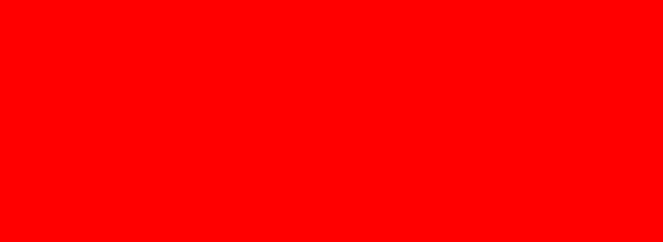
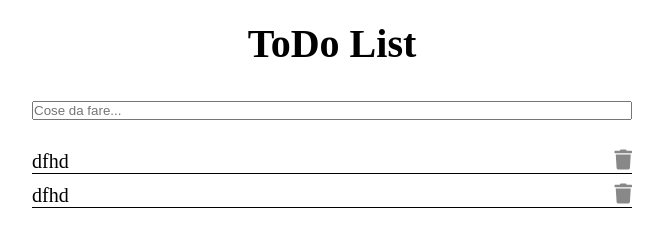
Before and after one commit to MarcoBagnasco/js-todo-clone, a plain HTML site: page index.html in a window 1280 px wide. Shown: the whole page, without its empty margins (308-971 px from the left). Drawn offline with nearby package versions, Linux system fonts and the light colour scheme.

Commit message:
add base style

```diff
--- a/css/style.css
+++ b/css/style.css
@@ -1,3 +1,44 @@
+/* GENERAL */
+*{
+    margin: 0;
+    padding: 0;
+    box-sizing: border-box;
+}
 body{
-    background-color: red; /* test */
+    padding: 20px;
+    font-size: 20px;
 }
+
+/* APP */
+.app{
+    max-width: 600px;
+    margin: 0 auto;
+}
+
+/* APP HEADER */
+.app-header{
+    text-align: center;
+    margin-bottom: 30px;
+}
+
+/* APP MAIN */
+/* Add input */
+.add{
+    width: 100%;
+    margin-bottom: 20px;
+}
+
+/* Todo List */
+.todo-list li{
+    display: flex;
+    justify-content: space-between;
+    margin: 10px 0;
+    border-bottom: 1px solid #000;
+}
+.todo-list li i{
+    color: #888;
+    cursor: pointer;
+}
+.todo-list li i:hover{
+    color: #000;
+}
--- a/index.html
+++ b/index.html
@@ -6,10 +6,36 @@
     <meta name="viewport" content="width=device-width, initial-scale=1.0">
     <title>ToDo List</title>
 
+    <!-- FONTAWSOME -->
+    <link rel='stylesheet' href='https://cdnjs.cloudflare.com/ajax/libs/font-awesome/5.15.3/css/all.min.css' integrity='sha512-iBBXm8fW90+nuLcSKlbmrPcLa0OT92xO1BIsZ+ywDWZCvqsWgccV3gFoRBv0z+8dLJgyAHIhR35VZc2oM/gI1w==' crossorigin='anonymous'/>
     <!-- STYLE -->
     <link rel="stylesheet" href="./css/style.css">
 </head>
 <body>
+    <div class="app">
+        <!-- APP HEADER -->
+        <header class="app-header">
+            <h1>ToDo List</h1>
+        </header>
+
+        <!-- APP MAIN -->
+        <main class="app-main">
+            <!-- Add input -->
+            <input class="add" type="text" placeholder="Cose da fare...">
+
+            <!-- Todo List -->
+            <ul class="todo-list">
+                <li>
+                    <span class="text">dfhd</span>
+                    <i class="fas fa-trash"></i>
+                </li>
+                <li>
+                    <span class="text">dfhd</span>
+                    <i class="fas fa-trash"></i>
+                </li>
+            </ul>
+        </main>
+    </div>
 
     <!-- JAVASCRIPT -->
     <!-- JQuery -->
```
